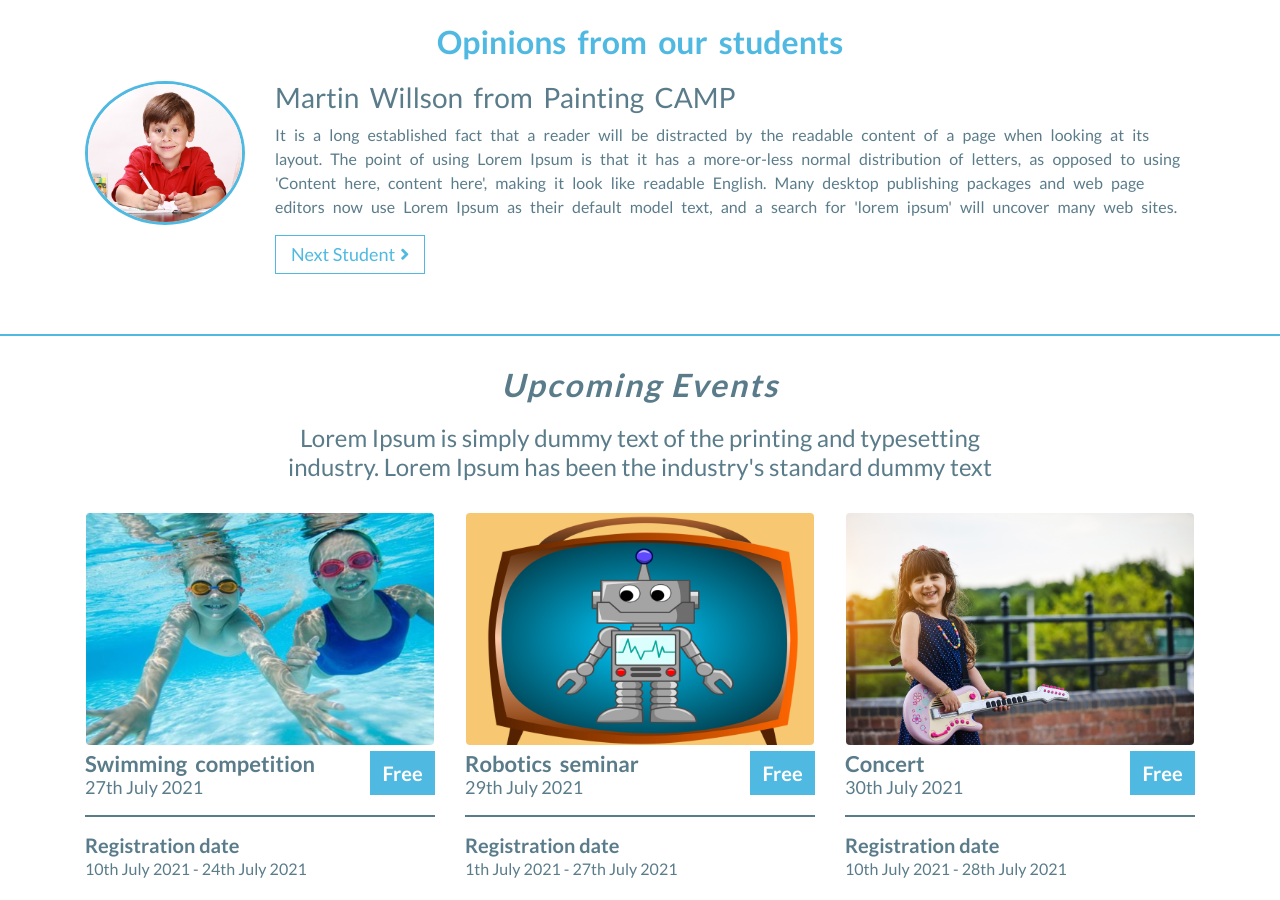
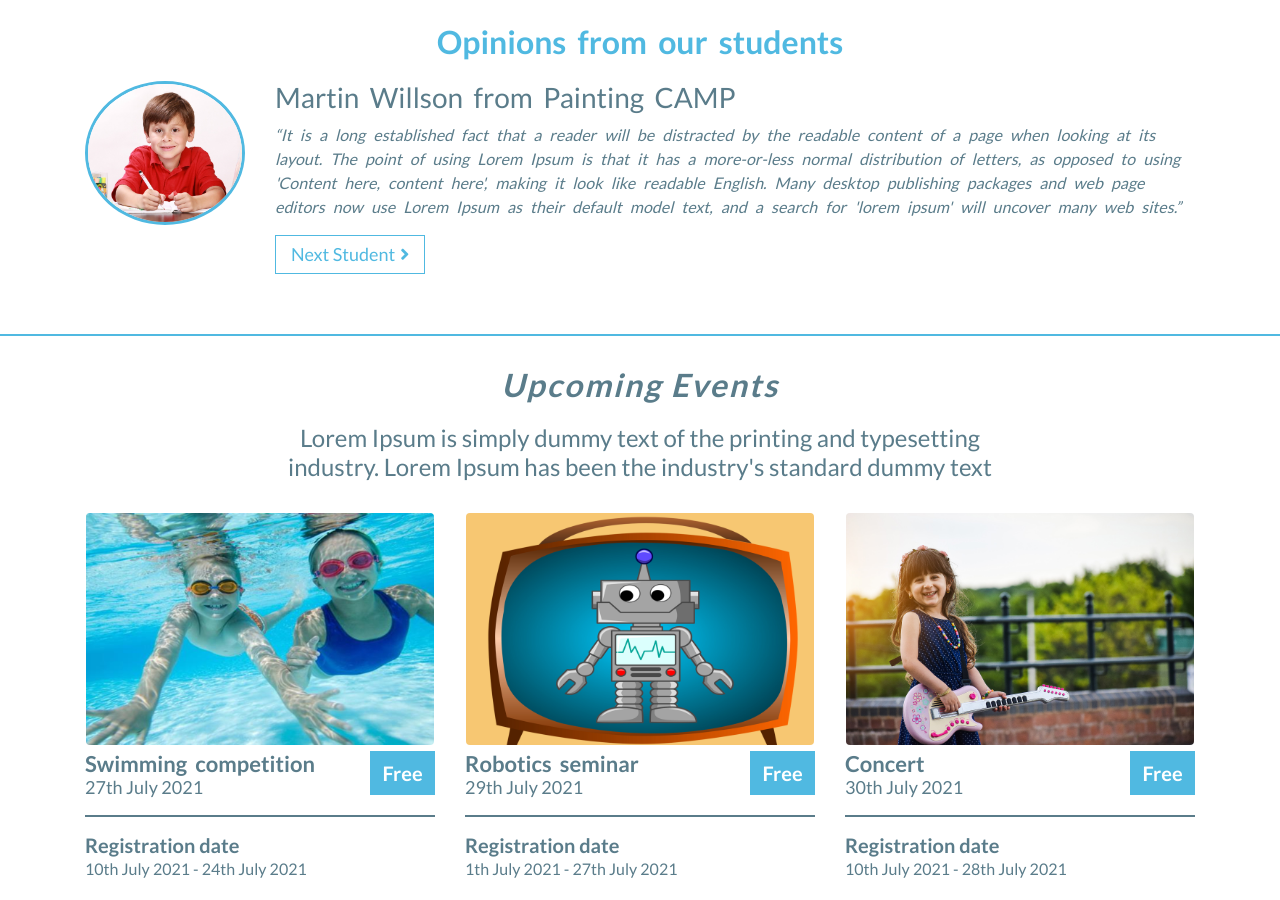
Before and after one commit to NazmieHasan/kids-corner.github.io, a plain HTML site: page index.html in a window 1280 px wide. Shown: the part 3600-4500 px from the top of the page. Drawn offline with nearby package versions, Linux system fonts and the light colour scheme.

Commit message:
edit opinions font-style

```diff
--- a/css/style.css
+++ b/css/style.css
@@ -226,6 +226,9 @@ body {
   border-radius: 50%;
   border: 3px solid #50b9e1;
 }
+.opinions p {
+  font-style: italic;
+}
 .opinions button {
   padding: 5px 15px;
   font-size: 18px;
--- a/index.html
+++ b/index.html
@@ -389,7 +389,9 @@
                     </div>
                     <div class="col-lg-10 col-md-10 col-sm-8 col-xs-12 text-left">
                         <h3>Martin Willson from Painting CAMP</h3>
-                        <p>It is a long established fact that a reader will be distracted by the readable content of a page when looking at its layout. The point of using Lorem Ipsum is that it has a more-or-less normal distribution of letters, as opposed to using 'Content here, content here', making it look like readable English. Many desktop publishing packages and web page editors now use Lorem Ipsum as their default model text, and a search for 'lorem ipsum' will uncover many web sites.</p>
+                        <p>
+                            <q>It is a long established fact that a reader will be distracted by the readable content of a page when looking at its layout. The point of using Lorem Ipsum is that it has a more-or-less normal distribution of letters, as opposed to using 'Content here, content here', making it look like readable English. Many desktop publishing packages and web page editors now use Lorem Ipsum as their default model text, and a search for 'lorem ipsum' will uncover many web sites.</q>
+                        </p>
                         <button>Next Student<span class="opinion-icon"><i class="fa fa-angle-right"></i></span></button>
                     </div>
                 </div>
```
